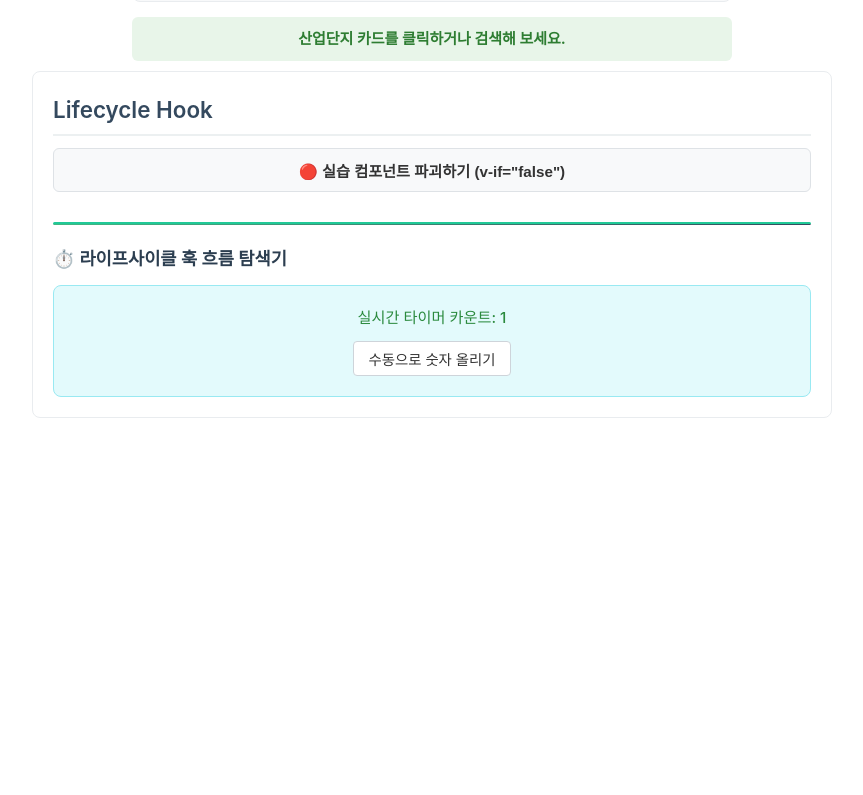
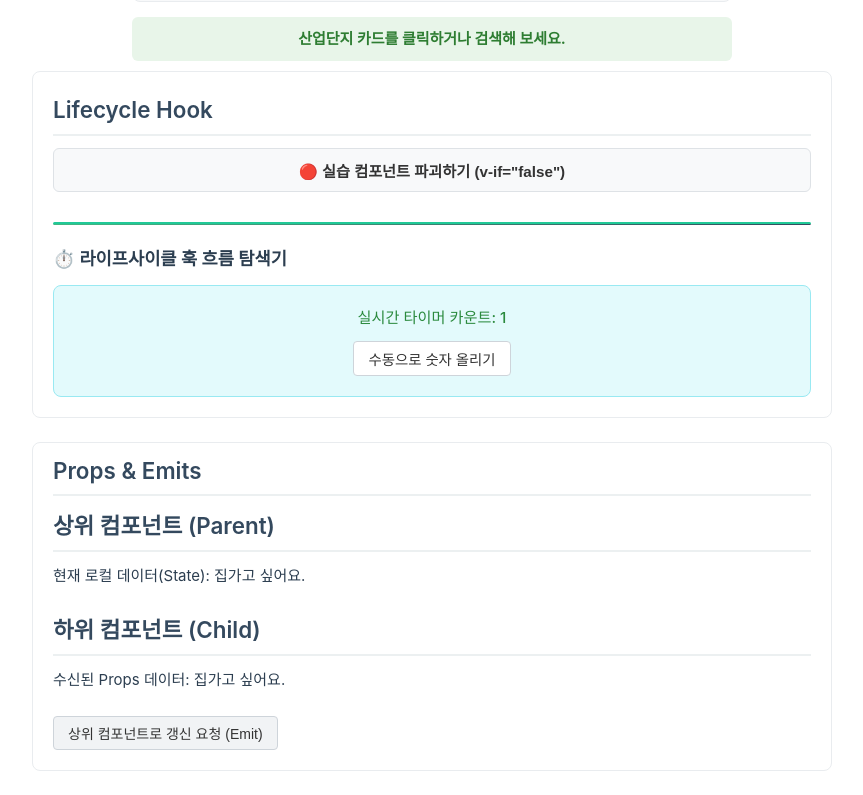
Before and after one commit to rntqkdl/skala-vue, a Vue app: page / in a window 1280 px wide. Shown: the part 9558-10353 px from the top of the page, without its empty margins (0-863 px from the left). Before the commit the page ends 10000 px from the top, so only its background shows below. Built offline with nearby package versions, Linux system fonts and the light colour scheme.

Commit message:
emits,props 실습완료

```diff
--- a/src/App.vue
+++ b/src/App.vue
@@ -51,6 +51,9 @@ import WeatherComposition from './components/handson/WeatherComposition.vue'
 
 // 11. Component Lifecycle > hook ex
 import VueLifecycle from './components/practices/VueLifecycle.vue'
+
+// 12. PropsEmits 실습
+import PropsEmitsParent from './components/practices/PropsEmitsParent.vue'
 </script>
 
 <template>
@@ -106,8 +109,10 @@ import VueLifecycle from './components/practices/VueLifecycle.vue'
     <WatchEffect />
     <!-- 10. handon 2  -->
     <WeatherComposition />
-    <!-- 11. 11. Component Lifecycle > hook ex  -->
+    <!-- 11. Component Lifecycle > hook ex  -->
     <VueLifecycle />
+    <!-- 12. PropsEmits  -->
+    <PropsEmitsParent />
   </div>
 </template>
 
--- /dev/null
+++ b/src/components/practices/PropsEmitsChild.vue
@@ -0,0 +1,27 @@
+<script setup>
+// 1. 상위 컴포넌트로부터 주입받을 데이터의 자료형 및 필수 여부 정의
+defineProps({
+  parentData: {
+    type: String,
+    required: true,
+  },
+})
+// 2. 상위 컴포넌트로 송신할 커스텀 이벤트 식별자 등록
+const emit = defineEmits(['update-request'])
+// 3. 내부 이벤트 발생 시 페이로드를 실어 상위로 이벤트를 디스패치하는 함수
+const sendNotification = () => {
+  const payload = 'Child에서 가공한 새로운 데이터'
+  console.log('[1. 자식 ➔ 부모] 신호 발신(Emit) 시작:', payload)
+  emit('update-request', payload)
+}
+</script>
+<template>
+  <div class="child-container">
+    <h2>하위 컴포넌트 (Child)</h2>
+    <p>
+      수신된 Props 데이터: <strong>{{ parentData }}</strong>
+    </p>
+    <br />
+    <button @click="sendNotification">상위 컴포넌트로 갱신 요청 (Emit)</button>
+  </div>
+</template>
--- /dev/null
+++ b/src/components/practices/PropsEmitsParent.vue
@@ -0,0 +1,25 @@
+<script setup>
+import { ref } from 'vue'
+import PropsEmitsChild from './PropsEmitsChild.vue'
+// 1. 상위 컴포넌트의 로컬 반응형 상태 정의
+const message = ref('집가고 싶어요.')
+// 2. 하위 컴포넌트의 커스텀 이벤트를 수신했을 때 실행될 핸들러 함수
+// 인자(newValue)로 하위 컴포넌트가 보낸 페이로드가 자동 주입됩니다.
+const handleUpdateRequest = (newValue) => {
+  console.log('[2. 부모 ➔ 수신완료] 자식이 보낸 데이터를 받음:', newValue)
+  message.value = newValue
+}
+</script>
+<template>
+  <div class="practice-section">
+    <h2>Props & Emits</h2>
+    <div class="parent-container">
+      <h2>상위 컴포넌트 (Parent)</h2>
+      <p>
+        현재 로컬 데이터(State): <strong>{{ message }}</strong>
+      </p>
+      <br />
+      <PropsEmitsChild :parent-data="message" @update-request="handleUpdateRequest" />
+    </div>
+  </div>
+</template>
```
